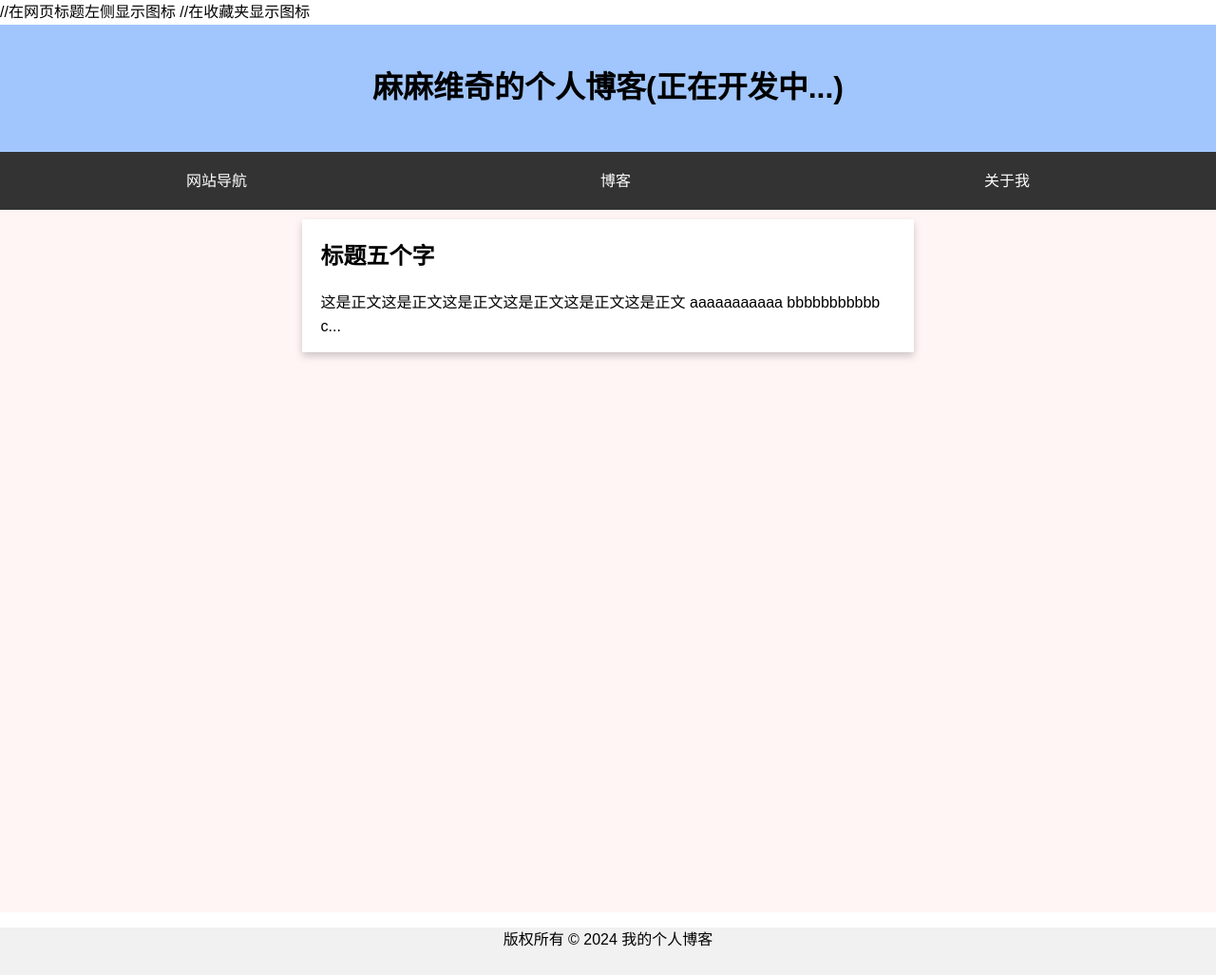
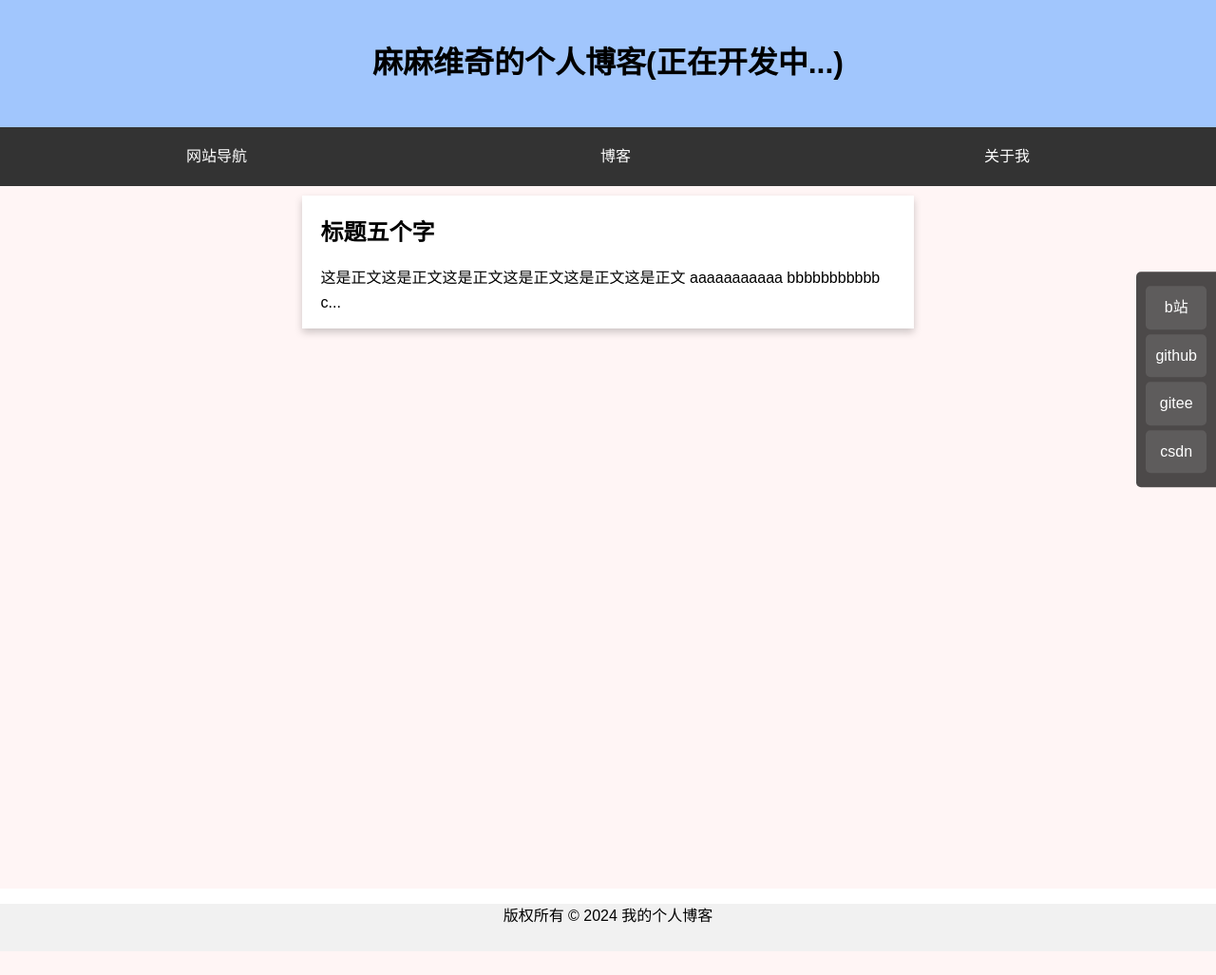
Before and after one commit to mamawhes/myblog, a Flask app: page / in a window 1280 px wide. Shown: the whole page at 95% size. After the commit the page ends 1002 px from the top, so only its background shows below. Run offline with Flask 3, Linux system fonts and the light colour scheme.

Commit message:
受不了这屎服务器了，我要退订

```diff
--- a/static/main.css
+++ b/static/main.css
@@ -45,3 +45,31 @@ footer {
     text-align: center;
     /* z-index: 9999; */
 }
+
+       /* 侧边栏 */
+       .side-nav {
+        position: fixed;
+        top: 50%;
+        right: 0;
+        transform: translateY(-50%);
+        background: rgba(0, 0, 0, 0.7);
+        border-radius: 5px 0 0 5px;
+        padding: 10px;
+        z-index: 1000;
+    }
+
+    .side-nav-item {
+        text-align: center;
+        color: white;
+        padding: 10px;
+        margin: 5px 0;
+        cursor: pointer;
+        background: rgba(255, 255, 255, 0.1);
+        border-radius: 5px;
+        transition: background-color 0.3s, color 0.3s;
+    }
+
+    .side-nav-item:hover {
+        background: #007bff;
+        color: #fff;
+    }
--- a/templates/article.html
+++ b/templates/article.html
@@ -4,6 +4,8 @@
     <meta charset="UTF-8">
     <meta name="viewport" content="width=device-width, initial-scale=1.0">
     <title>mamawhes</title>
+    <link rel="icon" href="{{ url_for('static', filename='pictures/icon.ico') }}" type="image/x-icon">
+    <link rel="shortcut icon" href="{{ url_for('static', filename='pictures/icon.ico') }}" type="image/x-icon">
     <link rel="stylesheet" type="text/css" href="{{ url_for('static', filename='main.css') }}">
     <script src="{{ url_for('static', filename='main.js') }}"></script>
     <style>
@@ -60,6 +62,7 @@
             }
         }
         window.onload=function(){
+
             SetNav();
             showmd();
         }
--- a/templates/index.html
+++ b/templates/index.html
@@ -4,8 +4,8 @@
     <meta charset="UTF-8">
     <meta name="viewport" content="width=device-width, initial-scale=1.0">
     <title>mamawhes</title>
-    <link rel="icon" href="{{ url_for('static', filename='pictures/icon.ico') }}" type="image/x-icon">  //在网页标题左侧显示图标
-    <link rel="shortcut icon" href="{{ url_for('static', filename='pictures/icon.ico') }}" type="image/x-icon">  //在收藏夹显示图标
+    <link rel="icon" href="{{ url_for('static', filename='pictures/icon.ico') }}" type="image/x-icon">
+    <link rel="shortcut icon" href="{{ url_for('static', filename='pictures/icon.ico') }}" type="image/x-icon">
     <link rel="stylesheet" type="text/css" href="{{ url_for('static', filename='main.css') }}">
     <script src="{{ url_for('static', filename='main.js') }}"></script>
     <style>
@@ -66,6 +66,15 @@
     </header>
     <nav>
     </nav>
+    <!-- 侧边栏 -->
+<div class="side-nav">
+	<div class="side-nav-item" onclick="scrollToSection('box1')">b站</div>
+    <div class="side-nav-item" onclick="scrollToSection('box2')">github</div>
+    <div class="side-nav-item" onclick="scrollToSection('box3')">gitee</div>
+    <div class="side-nav-item" onclick="scrollToSection('box4')">csdn</div>
+</div>
+
+
     <main id="main">
 
         <!-- <div class="post">
```
